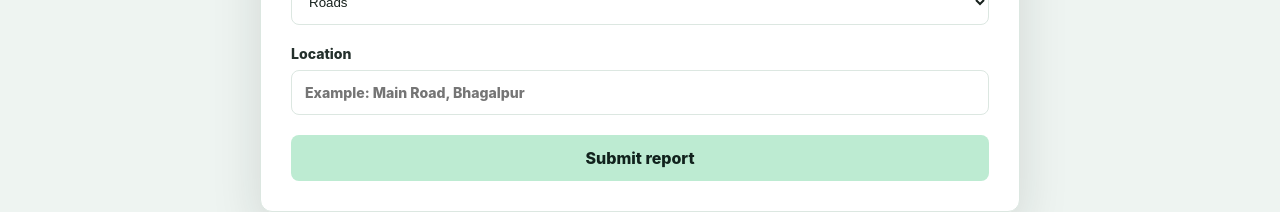
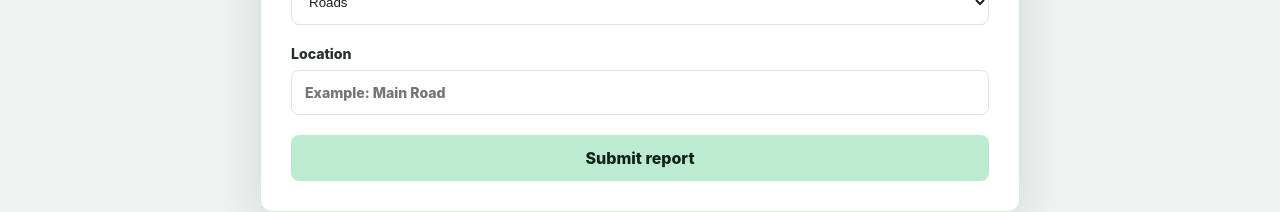
Before and after one commit to aditianya/Civic-Connect-AI, a React (Vite) app: page /report in a window 1280 px wide. Shown: the part 707-919 px from the top of the page. Built offline with nearby package versions, Linux system fonts and the light colour scheme; no server answers; sample sign-in values are in the browser's storage.

Commit message:
feat: add report issue form

```diff
--- a/src/pages/Report.jsx
+++ b/src/pages/Report.jsx
@@ -1,4 +1,5 @@
 import { useState } from "react";
+import { useNavigate } from "react-router-dom";
 import Navbar from "../components/Navbar";
 
 function Report() {
@@ -6,6 +7,8 @@ function Report() {
   const [description, setDescription] = useState("");
   const [category, setCategory] = useState("Roads");
   const [location, setLocation] = useState("");
+
+  const navigate = useNavigate();
 
   const handleSubmit = (e) => {
     e.preventDefault();
@@ -18,6 +21,8 @@ function Report() {
     });
 
     alert("Report submitted successfully!");
+
+    navigate("/reports");
   };
 
   return (
@@ -43,7 +48,6 @@ function Report() {
           onSubmit={handleSubmit}
         >
 
-          {/* Title */}
           <label>
             Issue title
 
@@ -56,7 +60,6 @@ function Report() {
             />
           </label>
 
-          {/* Description */}
           <label>
             Description
 
@@ -68,7 +71,6 @@ function Report() {
             />
           </label>
 
-          {/* Category */}
           <label>
             Category
 
@@ -86,13 +88,12 @@ function Report() {
             </select>
           </label>
 
-          {/* Location */}
           <label>
             Location
 
             <input
               type="text"
-              placeholder="Example: Main Road, Bhagalpur"
+              placeholder="Example: Main Road"
               value={location}
               onChange={(e) => setLocation(e.target.value)}
               required
```
